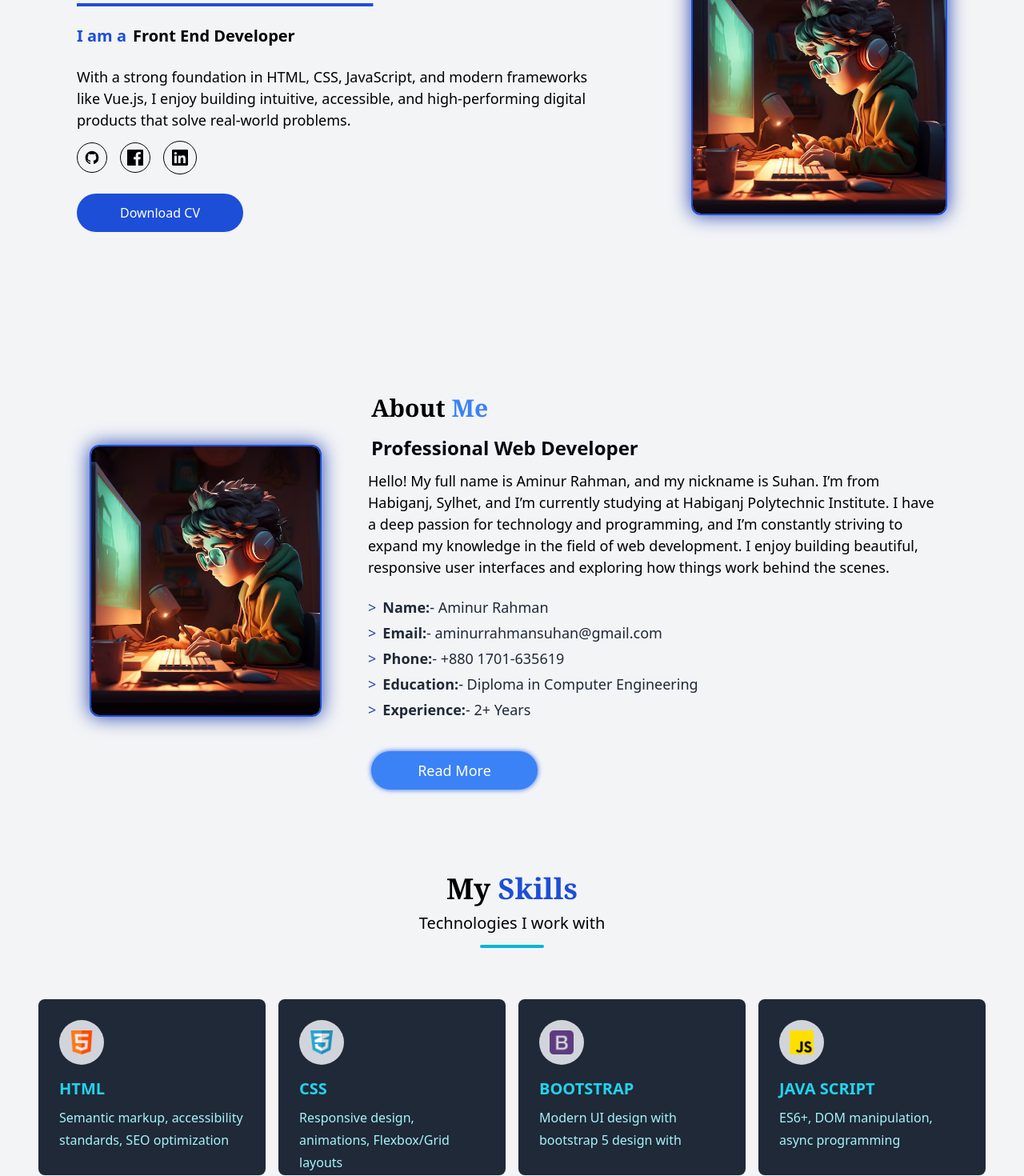
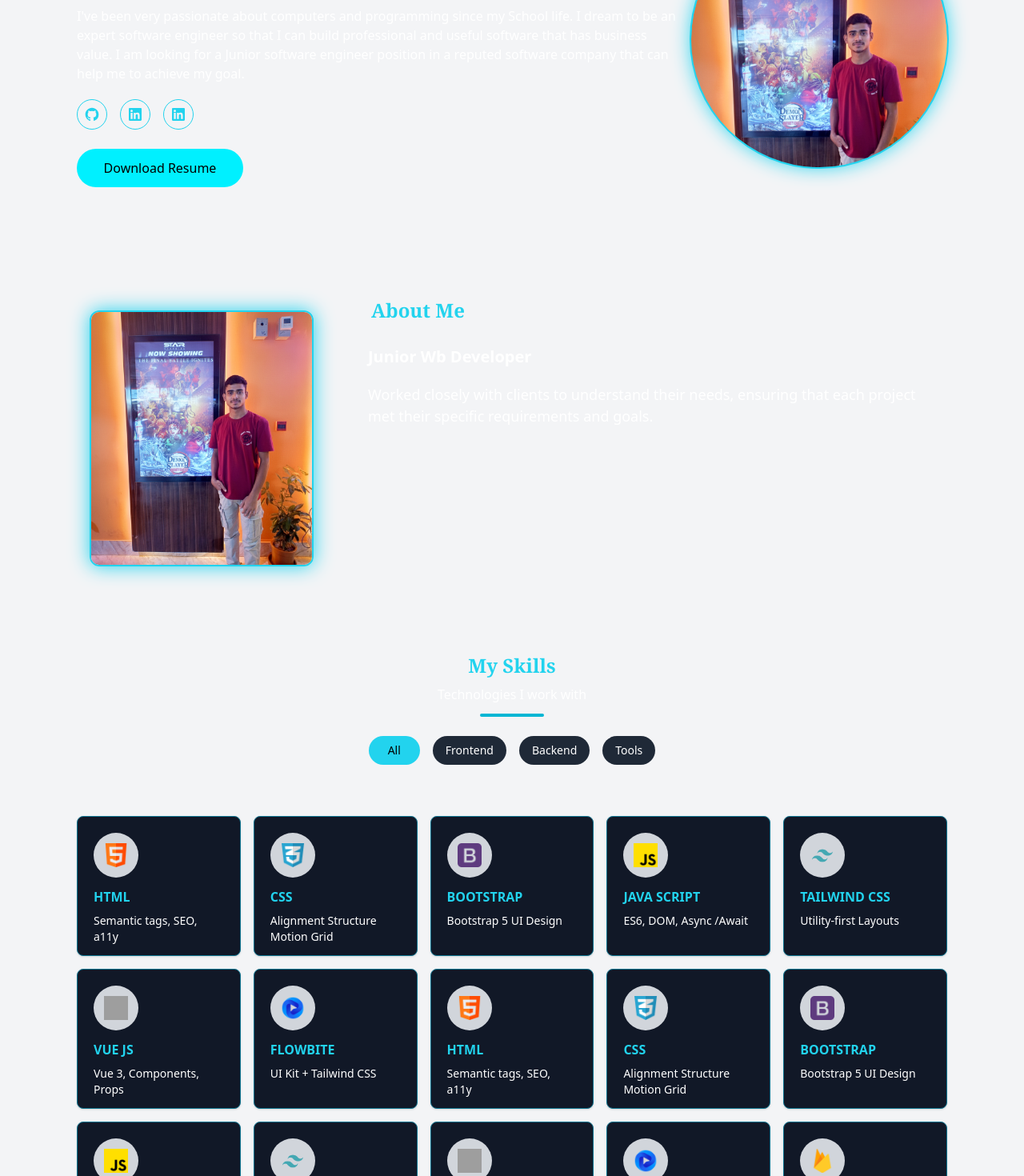
Before and after one commit to arsuhan/My-Portfolio, a Vue app: page / in a window 1280 px wide. Shown: the part 280-1750 px from the top of the page at 80% size. Built offline with nearby package versions, Linux system fonts and the light colour scheme; grey boxes are pictures that could not be loaded.

Commit message:
first commit

```diff
--- a/src/views/About.vue
+++ b/src/views/About.vue
@@ -1,64 +1,51 @@
+<script setup>
+import { ref } from 'vue';
+
+// ref
+const showMore = ref(false);
+</script>
+
 <template>
 
-    <section id="about" class="lg:py-24 -my-1 dark:bg-[#1f242d] bg-gray-100">
-  <div class="containe xs:mx-0 lg:mx-12 px-5 md:px-12 lg:px-16 flex flex-col lg:flex-row items-center lg:items-start lg:-mt-14">
+    <section id="about" class="lg:py-24 dark:bg-[#1f242d] bg-gray-100">
+  <div class="containe xs:-mx-1 lg:mx-12 px-5 md:px-12 lg:px-16 flex flex-col lg:flex-row items-center lg:items-start lg:mt-14">
 
-    <div class="lg:w-1/2 flex justify-center lg:justify-start xs:mt-12 md:-mt-20 mx-auto lg:mt-8 duration-500 transition hover:scale-[1.03]">
-      <img data-aos="zoom-in"
-      data-aos-duration="1000"
-        src="/images/coder boy.avif"
+    <div class="lg:w-1/2 flex justify-center lg:justify-start xs:mt-12 md:-mt-20 mx-auto duration-500 transition hover:scale-[1.03]">
+      <img
+        src="/images/sohan.jpg"
         alt="About Image"
-        class="xs:w-[220px] xs:h-[240px] sm:w-[280px] sm:h-[260px] md:w-[280px] md:h-[280px] lg:w-[290px] lg:h-[340px] lg:-mt-12 rounded-xl border-2 border-blue-700 dark:border-cyan-400 object-cover shadow-[0_0_25px_rgba(0,0,0,0.4)] shadow-blue-800 dark:shadow-cyan-400 duration-500 transition"
+        class="xs:w-[230px] xs:h-[240px] sm:w-[280px] sm:h-[260px] md:w-[280px] md:h-[280px] lg:w-[280px] lg:h-[320px] lg:mt-4 rounded-xl border-2 border-cyan-400 object-cover shadow-[0_0_25px_rgba(0,0.2)] shadow-cyan-400 duration-500 transition"
       />
     </div>
 
 
-    <div data-aos="fade-zoom-in"
-     data-aos-easing="ease-in-back"
-     data-aos-delay="300"
-     data-aos-offset="0" class="lg:-mt-20 w-full text-black md:mt-10 xs:mt-10">
-      <h1 class="lg:text-3xl xs:text-xl sm:text-xl font-bold font-serif mb-4 text-center lg:text-left">
-        <span class=" dark:text-white">About </span><span class="dark:text-cyan-400 text-blue-500">Me</span>
+    <div class="lg:-mt-20 w-full text-black md:mt-10 xs:mt-10">
+      <h1 class="lg:text-2xl xs:text-xl sm:text-xl font-bold font-serif mb-4 text-center lg:text-left">
+        <h1 class=" text-cyan-400">About Me</h1>
       </h1>
 
-      <p class="text-base text-center font-semibold lg:text-left text-gray-950 dark:text-white mb-2 lg:text-2xl lg:mt-1">
-        Professional Web Developer
-      </p>
+      <!-- -->
 
-      <p class="text-black dark:text-white mb-6 xs:mt-3 xs:text-[14px] lg:text-[18px] md:text-[16px] xs:-mx-1 md:text-center lg:text-start">
-       Hello! My full name is Aminur Rahman, and my nickname is Suhan. I’m from Habiganj, Sylhet, and I’m currently studying at Habiganj Polytechnic Institute.
-      I have a deep passion for technology and programming, and I’m constantly striving to expand my knowledge in the field of web development. I enjoy building beautiful, responsive user interfaces and exploring how things work behind the scenes.
-      </p>
-
-      <ul class="mt-6 space-y-2 text-xs sm:text-base text-gray-800 dark:text-white xs:text-[14px] md:text-[16px] lg:text-[18px] xs:-mx-1">
+      <ul class="mt-6 space-y-2 text-xs sm:text-base text-white xs:text-[14px] md:text-[16px] lg:text-[18px] xs:-mx-1">
         <li class="flex md:justify-center lg:justify-start">
-          <span class="text-blue-800 dark:text-cyan-400 mr-2">></span>
-          <strong>Name:</strong>- Aminur Rahman
-        </li>
-        <li class="flex md:justify-center lg:justify-start">
-          <span class="text-blue-800 dark:text-cyan-400 mr-2">></span>
-          <strong>Email:</strong>- aminurrahmansuhan@gmail.com
-        </li>
-        <li class="flex md:justify-center lg:justify-start">
-          <span class="text-blue-800 dark:text-cyan-400 mr-2">></span>
-          <strong>Phone:</strong>- +880 1701-635619
-        </li>
-        <li class="flex md:justify-center lg:justify-start">
-          <span class="text-blue-800 dark:text-cyan-400 mr-2">></span>
-          <strong>Education:</strong>- Diploma in Computer Engineering
-        </li>
-        <li class="flex md:justify-center lg:justify-start">
-          <span class="text-blue-800 dark:text-cyan-400 mr-2">></span>
-          <strong>Experience:</strong>- 2+ Years
+          <span class="text-base text-center font-semibold lg:text-left text-white mb-2 lg:text-xl lg:mt-1">Junior Wb Developer</span>
         </li>
       </ul>
 
+      <p class="text-white mb-6 xs:mt-3 xs:text-[14px] lg:text-[18px] md:text-[16px] xs:-mx-1 md:text-center lg:text-start">
+          Worked closely with clients to understand their needs, ensuring that each project met their specific
+          requirements and goals.
+      </p>
+      <!-- ... -->
+
       <div class="flex flex-col gap-4 w-full md:w-auto items-center lg:items-start mt-4 md:items-center md:flex md:justify-center md:mt-8">
-          <a href="#contact" class="md:w-auto">
-            <button class="xs:w-48 md:w-52 lg:w-52 md:px-4 shadow-blue-600 dark:shadow-[#00f0ff] lg:px-8 xs:py-2 md:py-3 lg:py-2.5 mt-2 text-white dark:text-black bg-blue-500 dark:bg-[#00f0ff] hover:bg-blue-800 dark:hover:bg-cyan-500 shadow-[0_0_6px_rgba(0,0,0,0.4)] rounded-full font-medium transition duration-500 hover:shadow-blue-800 dark:hover:shadow-[#00f0ff] xs:text-sm lg:text-lg">
-              Read More
-            </button>
-          </a>
+         <div>
+    <p>
+    </p>
+
+    <div class="md:items-center md:flex md:justify-center lg:items-start lg:justify-start xs:items-center xs:flex xs:justify-center">
+    </div>
+  </div>
         </div>
     </div>
   </div>
--- a/src/views/Hero.vue
+++ b/src/views/Hero.vue
@@ -1,54 +1,53 @@
 <template>
   <section
     id="home"
-    class="md:py-2 md:min-h-[600px] lg:min-h-[580px] dark:bg-[#1f242d] bg-gray-100 overflow-x-hidden"
+    class="md:py-2 dark:bg-[#1f242d] bg-gray-100 md:min-h-[600px] lg:min-h-[580px] overflow-x-hidden"
   >
     <section
-      class="lg:min-h-screen flex items-center justify-center md:px-4 xs:px-4 relative"
+      class="lg:mt-40 flex items-center justify-center md:px-4 xs:px-4 relative"
     >
       <div
         class="items-center xs:mx-4 md:mx-10 lg:mx-20 flex flex-wrap lg:flex-nowrap"
       >
         <!-- Left Content -->
         <div
-          data-aos="zoom-in"
-          data-aos-duration="1000"
           class="md:mt-20 lg:-mt-10 xs:mt-24 md:mx-auto"
         >
           <p
-            class="text-lg md:text-1xl lg:text-2xl font-bold text-blue-700 dark:text-white -mt-4 md:mt-0 text-center lg:text-left"
+            class="text-lg md:text-1xl lg:text-2xl font-bold text-white -mt-4 md:mt-0 text-center lg:text-left"
           >
-            Hello, It's Me
+            Hello, This's Me
           </p>
 
           <h1
-            class="xs:text-2xl md:text-3xl text-center lg:text-4xl font-bold text-blue-700 dark:text-white mt-2 underline underline-offset-4 decoration-4 lg:text-left"
+            class="xs:text-2xl md:text-3xl text-center lg:text-4xl font-bold text-white mt-2 underline underline-offset-4 decoration-4 lg:text-left"
           >
-            Md. Aminur Rahman
+            Md. Aminur Rahman Suhan
           </h1>
 
           <h2
-            class="text-lg md:text-xl justify-center font-semibold lg:mt-6 xs:mt-3 text-blue-700 dark:text-white flex lg:justify-start gap-2 md:mt-5"
+            class="text-lg md:text-xl lg:text-2xl justify-center font-semibold lg:mt-6 xs:mt-3 text-white flex lg:justify-start gap-2 md:mt-5"
           >
-            I am a
-            <span class="dark:text-[#00f0ff] text-black">Front End Developer</span>
+            I am a Frontend Developer
           </h2>
 
-          <p class="text-black dark:text-white mb-6 lg:mb-3 lg:px-4 xs:mt-3 xs:text-[14px] lg:text-[18px] md:text-[16px] xs:-mx-4 md:mt-6 md:text-center lg:text-start">
-            With a strong foundation in HTML, CSS, JavaScript, and modern frameworks like Vue.js,
-            I enjoy building intuitive, accessible, and high-performing digital products that solve real-world problems.
+          <p class="text-white mb-6 lg:mb-3 lg:px-5 xs:mt-3 xs:text-sm lg:text-base md:text-[16px] xs:-mx-5 md:mt-6 md:text-center lg:text-start">
+            I've been very passionate about computers and programming since my School life. I dream to be
+            an expert software engineer so that I can build professional and useful software that has business
+            value. I am looking for a Junior software engineer position in a reputed software company that can
+            help me to achieve my goal.
         </p>
 
           <!-- Social Links -->
           <div
-            class="flex items-center gap-4 mb-6 justify-center lg:justify-start"
+            class="flex items-center gap-4 mb-6 justify-center lg:justify-start mt-5"
           >
 
             <!-- GitHub -->
             <a
-              href="https://github.com/arsuhan"
+              href="https://github.com/iamsohan100"
               target="_blank"
-              class="text-black dark:text-cyan-400 border-black dark:border-cyan-400 dark:hover:shadow-cyan-400 hover:shadow-blue-700 hover:text-blue-700 dark:hover:text-cyan-400 border duration-500 hover:-translate-y-1.5 p-2 rounded-full transition hover:shadow-[0_0_15px_rgba(0,0,0,0.4)]"
+              class="text-cyan-400 border-cyan-400 hover:shadow-cyan-400 hover:text-cyan-400 border duration-500 hover:-translate-y-1.5 lg:p-2 md:p-2 p-2 rounded-full transition hover:shadow-[0_0_15px_rgba(0,0,0,0.4)]"
             >
               <svg
                 class="w-5 h-5"
@@ -83,34 +82,19 @@
               </svg>
             </a>
 
-            <!-- Facebook -->
-            <a
-              href="https://www.facebook.com/profile.php?id=100082093456990"
-              target="_blank"
-              class="text-black dark:text-cyan-400 border-black dark:border-cyan-400 dark:hover:shadow-cyan-400 hover:shadow-blue-700 hover:text-blue-700 dark:hover:text-cyan-400 border duration-500 hover:-translate-y-1.5 p-2 rounded-full transition hover:shadow-[0_0_15px_rgba(0,0,0,0.4)]"
-            >
-              <svg
-                class="w-5 h-5"
-                fill="currentColor"
-                viewBox="0 0 24 24"
-              >
-                <path
-                  d="M22.675 0h-21.35C.593 0 0 .593 0 1.325v21.351C0 23.407.593 24
-                     1.325 24h11.495V14.709h-3.13v-3.622h3.13V8.413
-                     c0-3.1 1.894-4.788 4.659-4.788 1.325 0
-                     2.464.099 2.796.143v3.24l-1.918.001
-                     c-1.504 0-1.795.715-1.795 1.763v2.312h3.587l-.467
-                     3.622h-3.12V24h6.116C23.407 24
-                     24 23.407 24 22.675V1.325C24
-                     .593 23.407 0 22.675 0z"
-                />
+            <!-- linke din -->
+
+            <a href="https://www.linkedin.com/in/iamsohan100/"
+            target="_blank" class="text-cyan-400 border-cyan-400 hover:shadow-cyan-400 hover:text-cyan-400 border duration-500 hover:-translate-y-1.5 p-2.5 rounded-full  transition hover:shadow-[0_0_15px_rgba(0,0,0,0.4)]">
+              <svg class="lg:w-4 lg:h-4 xs:w-4 xs:h-4" fill="currentColor" viewBox="0 0 24 24">
+                <path d="M22.23 0H1.77C.79 0 0 .77 0 1.72v20.56C0 23.23.79 24 1.77 24H22.2c.98 0 1.8-.77 1.8-1.72V1.72C24 .77 23.2 0 22.23 0zM7.1 20.44H3.56V9H7.1v11.44zM5.34 7.52c-1.14 0-2.06-.91-2.06-2.03s.92-2.03 2.06-2.03 2.06.91 2.06 2.03-.92 2.03-2.06 2.03zM20.45 20.44h-3.53v-5.65c0-1.35-.03-3.08-1.88-3.08-1.89 0-2.18 1.47-2.18 2.99v5.74H9.33V9h3.39v1.56h.05c.47-.9 1.61-1.86 3.32-1.86 3.56 0 4.22 2.34 4.22 5.37v6.37z"/>
               </svg>
             </a>
 
-            <!-- linke din -->
-
-            <a href="https://www.linkedin.com/in/aminur-rahman-200366328/" target="_blank" class="text-black dark:text-cyan-400 border-black dark:border-cyan-400 dark:hover:shadow-cyan-400 hover:shadow-blue-700 hover:text-blue-700 dark:hover:text-cyan-400 border duration-500 hover:-translate-y-1.5 p-2.5 rounded-full  transition hover:shadow-[0_0_15px_rgba(0,0,0,0.4)]">
-              <svg class="lg:w-5 lg:h-5 xs:w-4 xs:h-4" fill="currentColor" viewBox="0 0 24 24">
+            <!-- facebook -->
+             <a href="https://www.facebook.com/profile.php?id=100082093456990"
+            target="_blank" class="text-cyan-400 border-cyan-400 hover:shadow-cyan-400 hover:text-cyan-400 border duration-500 hover:-translate-y-1.5 p-2.5 rounded-full  transition hover:shadow-[0_0_15px_rgba(0,0,0,0.4)]">
+              <svg class="lg:w-4 lg:h-4 xs:w-4 xs:h-4" fill="currentColor" viewBox="0 0 24 24">
                 <path d="M22.23 0H1.77C.79 0 0 .77 0 1.72v20.56C0 23.23.79 24 1.77 24H22.2c.98 0 1.8-.77 1.8-1.72V1.72C24 .77 23.2 0 22.23 0zM7.1 20.44H3.56V9H7.1v11.44zM5.34 7.52c-1.14 0-2.06-.91-2.06-2.03s.92-2.03 2.06-2.03 2.06.91 2.06 2.03-.92 2.03-2.06 2.03zM20.45 20.44h-3.53v-5.65c0-1.35-.03-3.08-1.88-3.08-1.89 0-2.18 1.47-2.18 2.99v5.74H9.33V9h3.39v1.56h.05c.47-.9 1.61-1.86 3.32-1.86 3.56 0 4.22 2.34 4.22 5.37v6.37z"/>
               </svg>
             </a>
@@ -120,35 +104,27 @@
           <!-- CV Button -->
           <div class="flex justify-center lg:justify-start">
             <a
-              href="https://drive.google.com/file/d/1pZUD8rx7Dedg_3Xcw1FY4L6HBZ3peZJv/view?usp=sharing"
+              href="https://drive.google.com/file/d/1Qwo1AQjX3kGLzp5QMU45ZH-_0f2p6zF7/view?usp=sharing "
               target="_blank"
             >
               <button
-                class="xs:w-48 md:w-52 lg:w-52 px-4 lg:px-8 py-2 md:py-3 text-white dark:text-black bg-blue-700 dark:bg-[#00f0ff] rounded-full font-medium transition duration-500 hover:shadow-[0_0_10px_rgba(0,0,0,0.4)] hover:shadow-blue-700 dark:hover:shadow-cyan-400"
+                class="w-48 md:w-52 lg:w-42 px-4 lg:px-8 py-2 md:py-3 text-black hover:shadow-cyan-400 bg-[#00f0ff] rounded-full font-medium duration-500 transition hover:shadow-[0_0_15px_rgba(0,0,0,0.4)]hover:shadow-cyan-400"
               >
-                Download CV
+                Download Resume
               </button>
             </a>
           </div>
         </div>
 
         <!-- Right Image -->
-        <div
-          class="hidden lg:flex justify-center lg:justify-end w-full duration-500 transition hover:scale-[1.03]"
+
+        <div class="hidden lg:flex justify-center lg:justify-end w-full duration-500 transition hover:scale-[1.03] h-[320px] -mt-6">
+      <div
+         class="overflow-hidden rounded-full relative z-10 w-full max-w-[320px] bg-cyan-400 ring-2 dark:ring-cyan-400 ring-cyan-400 shadow-[0_0_25px_rgba(0,0,0,0.4)] shadow-cyan-400"
         >
-          <div
-            data-aos="zoom-in"
-            data-aos-delay="100"
-            data-aos-duration="1000"
-            class="overflow-hidden xs:w-[220px] xs:h-[240px] sm:w-[280px] sm:h-[260px] md:w-[280px] md:h-[280px] lg:w-[320px] lg:h-[330px] lg:-mt-12 rounded-xl border-2 border-blue-700 dark:border-cyan-400 object-cover shadow-[0_0_25px_rgba(0,0,0,0.4)] shadow-blue-800 dark:shadow-cyan-400 duration-500 transition"
-          >
-          <!-- class="overflow-hidden rounded-sm relative lg:-mt-12 z-10 w-full max-w-[350px] bg-cyan-400 ring-4 dark:ring-cyan-400 ring-blue-700 shadow-[0_0_25px_rgba(0,0,0,0.4)] dark:shadow-cyan-400" -->
-            <img
-            src="/images/coder boy.avif"
-              alt="Developer Image"
-              class="w-full h-[340px] object-cover"
-            />
-          </div>
+        <img src="/public/images/sohan.jpg" alt="Img" class="w-full object-cover rounded-full"
+        />
+      </div>
         </div>
       </div>
     </section>
--- a/src/views/Project.vue
+++ b/src/views/Project.vue
@@ -58,12 +58,9 @@ const states = reactive([
     <div class="flex lg:mt-0.5 md:-mt-4">
       <section
 
-  class="grid grid-cols-1 md:grid-cols-2 mx-2 md:mx-auto lg:grid-cols-3 md:gap-4 lg:gap-6 xs:p-2 md:p-10"
+  class="grid grid-cols-1 md:grid-cols-2 mx-1.5 md:mx-auto lg:grid-cols-3 md:gap-4 lg:gap-6 xs:p-2 md:p-10"
 >
   <div v-for="state in states"
-  data-aos="fade-right"
-     data-aos-offset="500"
-     data-aos-easing="ease-in-sine"
     class="group bg-gray-700 border-2 border-blue-500 dark:border-cyan-400 h-auto lg:w-[380px] xs:w-full md:w-[320px] lg:mx-auto md:mx-auto rounded-lg shadow-sm dark:bg-gray-800 relative overflow-hidden transform transition-all duration-500 hover:-translate-y-2 xs:mt-7 md:mt-4">
 
     <div class="overflow-hidden h-[250px]">
--- a/src/views/Skills.vue
+++ b/src/views/Skills.vue
@@ -1,7 +1,9 @@
 <script setup>
-import { reactive, ref } from 'vue'
+import { reactive, ref, computed} from 'vue'
 
 const open = ref(true)
+
+const filterType = ref('all')
 const states = reactive([
   {
     img: '/images/html.png',
@@ -45,78 +47,156 @@ const states = reactive([
     subtitle: 'Interactive UI Elements with Flowbite,',
     subtitle1: 'UI Kit + Tailwind CSS',
   },
+
+
+  // Group 1
+
+  {
+    img: '/images/html.png',
+    title: 'html',
+    subtitle: 'Semantic markup, accessibility standards, SEO optimization',
+    subtitle1: 'Semantic tags, SEO, a11y',
+    group: 'group1'
+  },
+  {
+    img: '/images/css.png',
+    title: 'css',
+    subtitle: 'Responsive design, animations, Flexbox/Grid layouts',
+     subtitle1: 'Alignment Structure Motion Grid',
+     group: 'group1'
+  },
+  {
+    img: '/images/bootstrap.png',
+    title: 'bootstrap',
+    subtitle: 'Modern UI design with bootstrap 5 design with',
+    subtitle1: 'Bootstrap 5 UI Design',
+    group: 'group1'
+  },
+  {
+    img: '/images/js.png',
+    title: 'java script',
+    subtitle: 'ES6+, DOM manipulation, async programming',
+    subtitle1: 'ES6, DOM, Async /Await',
+    group: 'group1'
+  },
+  {
+    img: '/images/tailwind.png',
+    title: 'tailwind css',
+    subtitle: 'Designing Custom Layouts with Tailwind CSS',
+    subtitle1: 'Utility-first Layouts',
+  },
+  {
+    img: '/images/vue.png',
+    title: 'vue js',
+    subtitle: 'Frontend Web Development using Vue.js',
+    subtitle1: 'Vue 3, Components, Props',
+    group: 'group1'
+  },
+  {
+    img: '/images/flowbite.png',
+    title: 'flowbite',
+    subtitle: 'Interactive UI Elements with Flowbite,',
+    subtitle1: 'UI Kit + Tailwind CSS',
+    group: 'group1'
+  },
+
+  // end group 1
+
+  // backend
+  {
+    img: '/images/firebase.png',
+    title: 'firebase',
+    subtitle: 'Building Real-Time Applications with Firebase',
+    subtitle1: 'Auth, DB, Hosting',
+     group: 'group2'
+  },
   {
     img: '/images/mongodb.png',
     title: 'mongodb',
     subtitle: 'Data Storage and Retrieval using MongoDB',
     subtitle1: 'NoSQL, CRUD, Atlas DB',
+     group: 'group2'
   },
+  // end backend
+
+  // tools
   {
     img: '/images/github.png',
     title: 'git hub',
     subtitle: 'Version control, GitHub, CI/CD workflows',
-    subtitle1: 'Git, Commits, CI/CD'
-  },
-  {
-    img: '/images/firebase.png',
-    title: 'firebase',
-    subtitle: 'Building Real-Time Applications with Firebase',
-    subtitle1: 'Auth, DB, Hosting',
+    subtitle1: 'Git, Commits, CI/CD',
+    group: 'group3'
   },
   {
     img: '/images/netlify.png',
     title: 'netlify',
     subtitle: 'Deploy Stunning Websites on Netlify',
     subtitle1: 'Deploy Stunning Websites on Netlify',
+    group: 'group3'
   },
   {
     img: '/images/postman.png',
     title: 'postman',
     subtitle: 'Test and Debug APIs Effortlessly',
     subtitle1: 'Test and Debug APIs Effortlessly',
+    group: 'group3'
   },
+  // tools end
 ])
+// Filter
+const filteredStates = computed(() => {
+  if (filterType.value === 'all') return states
+  return states.filter(item => item.group === filterType.value)
+})
 
 </script>
 
 <template>
-    <section id="skill" class="dark:bg-[#1f242d] bg-gray-100">
-  <section class="py-8 -my-1 items-center">
+<section id="skill" class="dark:bg-[#1f242d] bg-gray-100">
+  <section class="py-8 items-center">
     <section class="text-center">
-      <h1 class="lg:text-4xl xs:text-xl font-serif font-bold xs:mt-2 md:mt-2 lg:-mt-5">
-        <span class="dark:text-white">My </span>
-        <span class=" text-blue-700 dark:text-cyan-400">Skills</span>
+      <h1 class="lg:text-2xl xs:text-xl font-serif font-bold xs:mt-2 md:mt-2 lg:-mt-5">
+        <span class="text-cyan-400">My Skills</span>
       </h1>
-      <p class="mt-2 lg:text-[20px] dark:text-white">Technologies I work with</p>
+      <p class="mt-2 text-white">Technologies I work with</p>
       <div class="w-20 lg:h-1 xs:h-0.5 bg-cyan-500 mx-auto mt-3 rounded"></div>
     </section>
 
-    <section
+    <!-- Filter Buttons -->
+    <div class="flex justify-center gap-4 mt-6">
+      <button @click="filterType = 'all'"
+        :class="['px-6 py-2 rounded-full text-sm font-medium', filterType==='all' ? 'bg-cyan-400 text-black' : 'bg-gray-800 text-white hover:bg-cyan-600']">
+        All
+      </button>
+      <button @click="filterType = 'group1'"
+        :class="['px-4 py-2 rounded-full text-sm font-medium', filterType==='group1' ? 'bg-cyan-400 text-black' : 'bg-gray-800 text-white hover:bg-cyan-600']">
+        Frontend
+      </button>
+      <button @click="filterType = 'group2'"
+        :class="['px-4 py-2 rounded-full text-sm font-medium', filterType==='group2' ? 'bg-cyan-400 text-black' : 'bg-gray-800 text-white hover:bg-cyan-600']">
+        Backend
+      </button>
+      <button @click="filterType = 'group3'"
+        :class="['px-4 py-2 rounded-full text-sm font-medium', filterType==='group3' ? 'bg-cyan-400 text-black' : 'bg-gray-800 text-white hover:bg-cyan-600']">
+        Tools
+      </button>
+    </div>
 
-      class="w-full xs:mt-8 lg:mt-16 px-3 md:px-12 grid lg:gap-4 md:gap-4 xs:gap-2 xs:grid-cols-2 md:grid-cols-2 lg:grid-cols-4 "
-    >
-
-      <div v-for="state in states"
-      data-aos="zoom-in"
-      data-aos-duration="500"
-
-     class="w-full lg:w-full md:w-full xs:w-full h-auto xs:h-[144px] md:h-[200px] p-3 lg:p-6 bg-gray-800 rounded-lg dark:bg-gray-900 dark:border-gray-700 transition-transform duration-500
-      xs:border-2 lg:border-2 dark:border-2 lg:dark:border-2 border-transparent border-blue-500 hover:border-blue-600 hover:border-2 dark:hover:border-cyan-400 hover:scale-[1.03] sm:w-[30px] lg:h-[220px] xs:p-3 md:p-5 border-4"
->
-
+    <section class="w-full xs:mt-8 lg:mt-16 xs:px-3 md:px-12 lg:px-24 grid lg:gap-4 md:gap-4 xs:gap-2 xs:grid-cols-2 md:grid-cols-4 lg:grid-cols-5">
+      <div
+        v-for="(state, index) in filteredStates"
+        :key="index"
+        class="w-full h-auto xs:h-[144px] md:h-[160px] p-3 rounded-lg bg-gray-900 transition-transform duration-500
+               xs:border border-cyan-700 hover:border-1.5 hover:border-cyan-400 hover:scale-[1.03] lg:h-[175px] xs:p-3 md:p-5 hover:shadow-lg shadow"
+      >
         <div class="bg-gray-300 p-3 rounded-full flex text-blue-600 lg:w-14 lg:h-14 xs:w-11 xs:h-11 justify-center items-center">
-                  <img class="lg:w-[30px] lg:h-[30px] xs:w-[26px] xs:h-[18px]" :src="state.img" alt="" />
+          <img class="lg:w-[30px] lg:h-[30px] xs:w-[26px] xs:h-[18px]" :src="state.img" alt="" />
         </div>
-        <div class="">
-          <h1 class="lg:text-xl xs:text-[13.5px] md:text-lg text-cyan-400 uppercase font-bold mt-4">
-          {{ state.title }}
-        </h1>
-        <p class="hidden md:block md:text-xl lg:text-[16px] md:text-[14px] mb-3 md:mt-3 lg:mt-2 font-normal text-cyan-200 dark:text-cyan-300">
-          {{ state.subtitle }}
-        </p>
-        <p class="block lg:hidden md:hidden xs:text-[13px] mb-3 md:mt-3 lg:mt-4 font-normal text-cyan-200 dark:text-cyan-300 mt-1">
-          {{ state.subtitle1 }}
-        </p>
+        <div>
+          <h1 class="xs:text-[13.5px] lg:text-base md:text- text-cyan-400 uppercase font-bold lg:mt-3 md:mt-2 xs:mt-3">{{ state.title }}</h1>
+          <p class="lg:text-sm xs:text-[12px] mb-3 xs:mt-1 lg:mt-2 font-normal text-white dark:text-cyan-300">
+            {{ state.subtitle1 }}
+          </p>
         </div>
       </div>
     </section>
```
Also changed, not shown: src/views/Contact.vue (+7 -12 lines), src/views/Header/Header.vue (+11 -4 lines), public/images/sohan.jpg (added).
